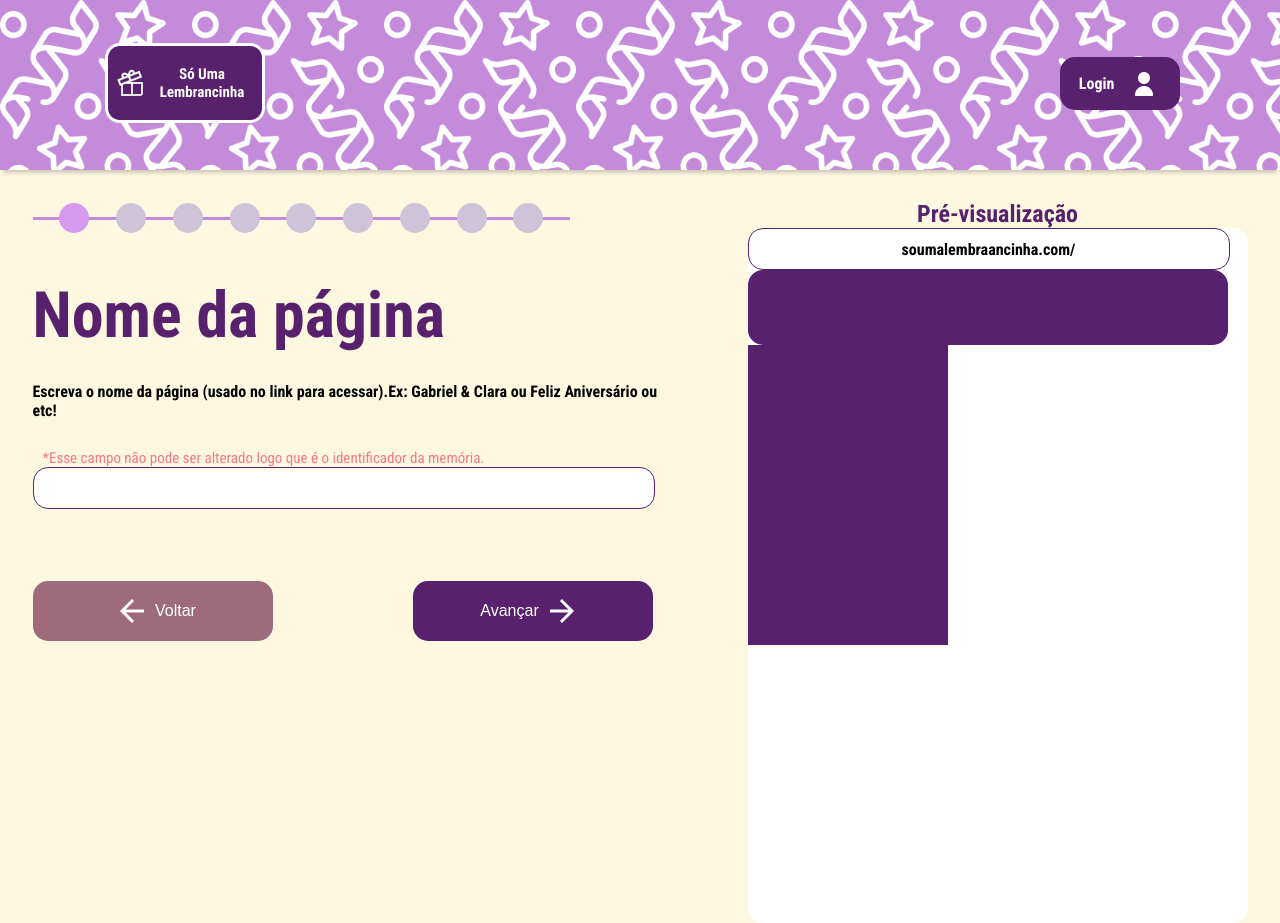
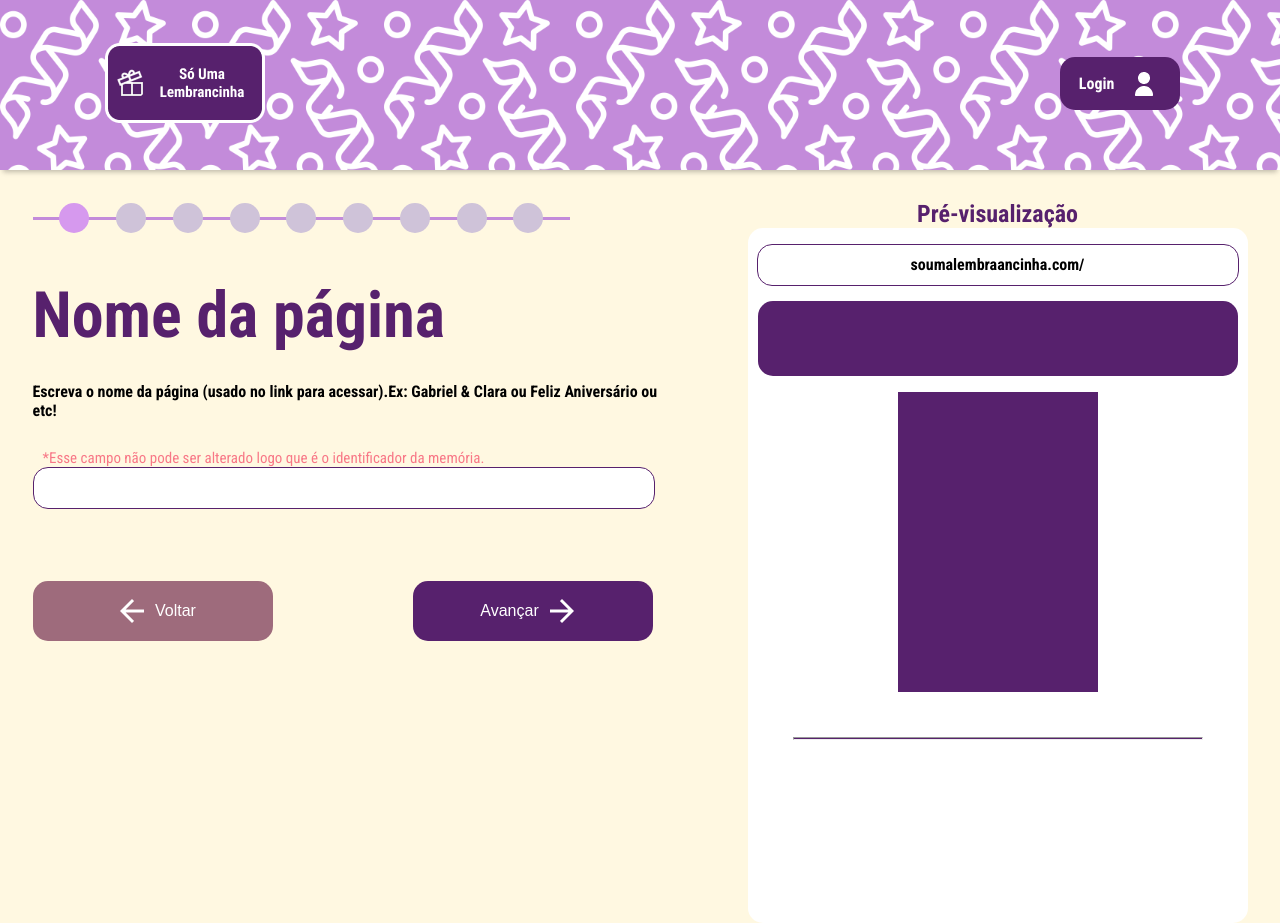
Before and after one commit to BlackStarSt/SoUmPresentinho, a React (Create React App) app: page /create in a window 1280 px wide. Built offline with nearby package versions, Linux system fonts and the light colour scheme.

Commit message:
Fix: - Ajuste nos dados dinâmicos para visualização em tempo real

```diff
--- a/public/index.css
+++ b/public/index.css
@@ -6,6 +6,6 @@ body {
     background-color: var(--bege);
 }
 
-h1, h2, p {
+h1, h2, h3, p {
     margin: 0;
 }
--- a/src/components/Etapas/Mensagem.js
+++ b/src/components/Etapas/Mensagem.js
@@ -3,7 +3,7 @@ import '../../pages/Create/Create.css';
 
 const Mensagem = ({ formData, setFormData }) => {
     const handleChange = (e) => {
-        setFormData({ ...formData, mensagem: e.target.value });
+        setFormData({ ...formData, message: e.target.value });
     };
 
     return (
@@ -14,7 +14,7 @@ const Mensagem = ({ formData, setFormData }) => {
                 <div className="ctn_inputCreate">
                     <label htmlFor=""></label>
                     <input type="text"
-                        value={formData.mensagem}
+                        value={formData.message || ''}
                         onChange={handleChange}
                     />
                 </div>
--- a/src/components/Etapas/Titulo.js
+++ b/src/components/Etapas/Titulo.js
@@ -13,7 +13,7 @@ const Titulo = ({ formData, setFormData }) => {
                 <div className="ctn_inputCreate">
                     <label htmlFor=""></label>
                     <input type="text"
-                        value={formData.titulo}
+                        value={formData.titulo || ''}
                         onChange={handleChange}
                     />
                 </div>
--- a/src/components/Visualizer/Visualizer.css
+++ b/src/components/Visualizer/Visualizer.css
@@ -19,6 +19,10 @@
     width: 500px;
     border-radius: 15px;
     margin: 0;
+    display: flex;
+    flex-direction: column;
+    align-items: center;
+    justify-content: space-evenly;
 }
 
 .ctn_url {
@@ -45,3 +49,27 @@
     height: 300px;
     background-color: var(--roxo);
 }
+
+.ctn_textos {
+    height: 200px;
+    width: 410px;
+}
+
+hr {
+    height: 1px;
+    background-color: var(--roxo);
+    margin: 10px 0;
+}
+
+.textos_title {
+    font-size: 20px;
+    height: 20px;
+    text-align: center;
+    font-weight: 500;
+}
+
+.textos_message {
+    font-weight: 500;
+    text-align: center;
+    font-size: 16px;
+}
--- a/src/components/Visualizer/Visualizer.js
+++ b/src/components/Visualizer/Visualizer.js
@@ -10,7 +10,11 @@ const Visualizer = ({ data }) => {
                 <div className="ctn_url">soumalembraancinha.com/{ data.nome }</div>
                 <div className="ctn_spotify"></div>
                 <div className="ctn_fotos"></div>
-                <div className="ctn_textos"></div>
+                <div className="ctn_textos">
+                    <h3 className="textos_title">{ data.titulo }</h3>
+                    <hr></hr>
+                    <p className="textos_message">{ data.message }</p>
+                </div>
             </div>
         </div>
     )
```
